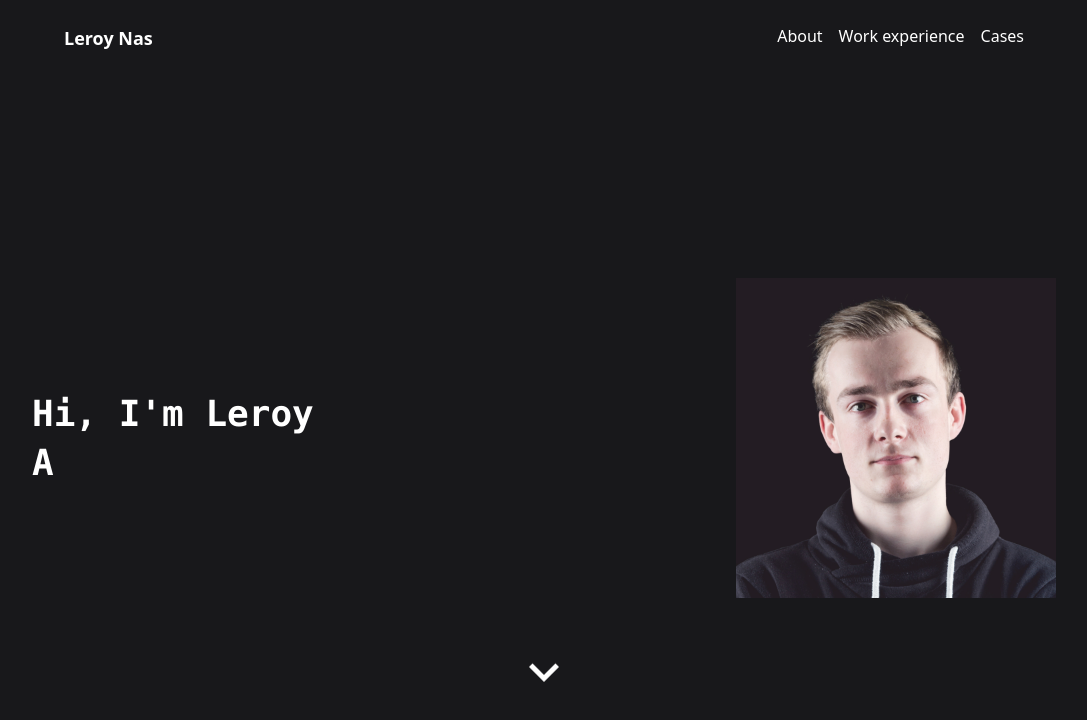
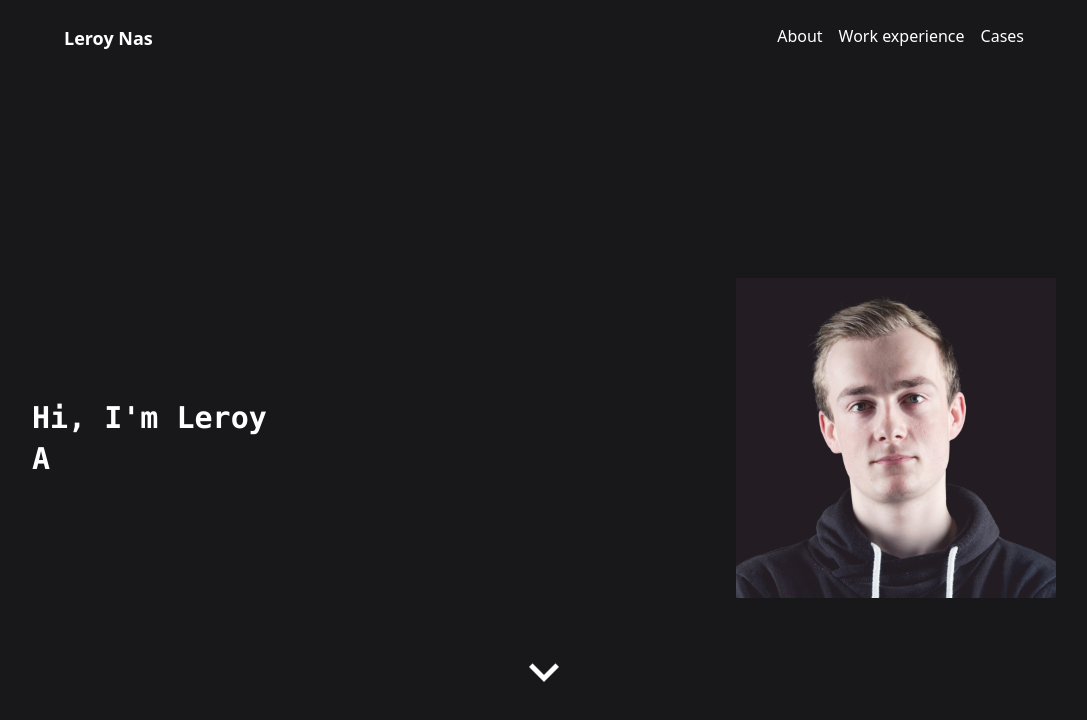
Before and after one commit to leroynas/portfolio, a Gatsby site: page / in a window 1280 px wide. Shown: the whole page, without its empty margins (96-1183 px from the left). Built offline with nearby package versions, Linux system fonts and the light colour scheme; Gatsby itself is replaced by a stand-in of ours.

```diff
--- a/src/components/common/heading/Heading.tsx
+++ b/src/components/common/heading/Heading.tsx
@@ -10,7 +10,7 @@ export enum HeadingSizes {
 interface HeadingProps {
   className?: string;
   size: HeadingSizes;
-  mono: boolean;
+  mono?: boolean;
   children: ReactNode;
 }
 
@@ -18,8 +18,8 @@ const className = {
   root: `block font-bold leading-snug last:mb-0 first:mt-0`,
   sizes: {
     [HeadingSizes.Small]: `text-2xl mb-4 mt-6`,
-    [HeadingSizes.Medium]: `text-4xl mb-6 mt-8`,
-    [HeadingSizes.Large]: `text-6xl mb-8 mt-6`,
+    [HeadingSizes.Medium]: `text-3xl mb-6 mt-8`,
+    [HeadingSizes.Large]: `text-5xl mb-8 mt-6`,
   },
   mono: `font-mono`,
 };
```
